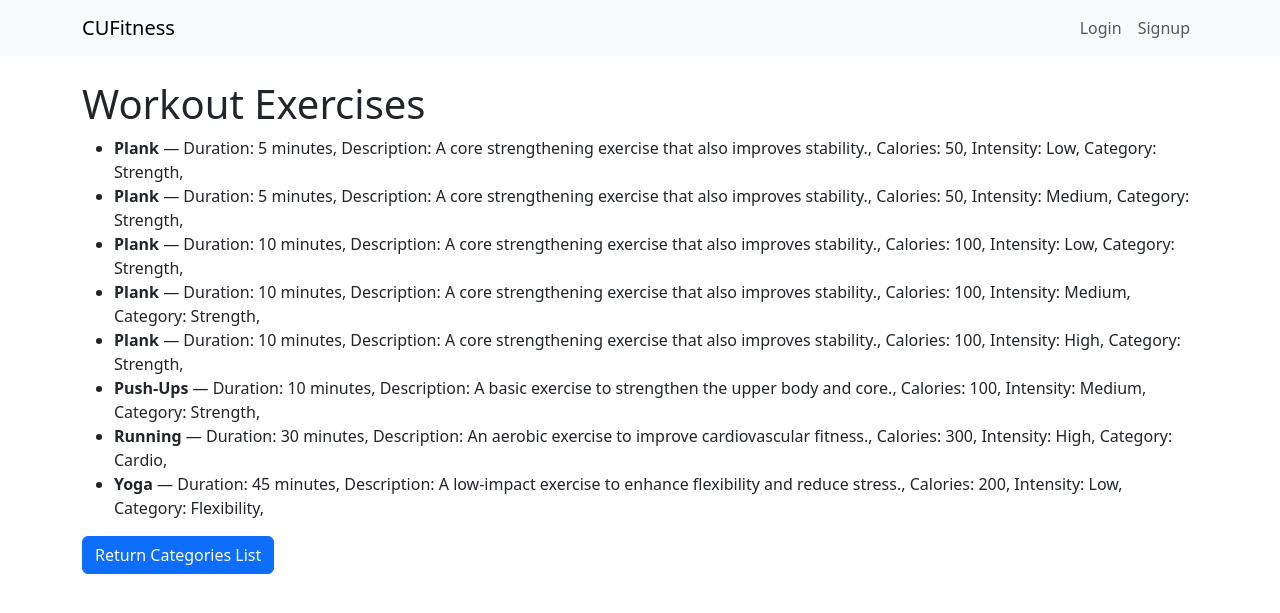
After one commit to Rat-fi/Iron-Concordia, a Django app: page /FitnessPlan/browse_exercises/ in a window 1280 px wide. The commit adds this page. Shown: the top 613 px of the page. Run offline with Django 5.2, Linux system fonts and the light colour scheme; data comes from the database, SQL or seed files in the repository; both versions use the stored data as it was after the commit.

Commit message:
IC-14 Browse Workout by the Category

```diff
--- /dev/null
+++ b/CUFitness/FitnessPlan/models/BrowseWorkout.py
@@ -0,0 +1,28 @@
+from django.db import models
+
+class Category(models.Model):
+    name = models.CharField("Category Name", max_length = 50, unique = True)
+
+    def __str__(self):
+        return self.name
+
+class BrowseWorkout(models.Model):
+
+    INTENSITY_CHOICES = [
+        ('Low', 'Low'),
+        ('Medium', 'Medium'),
+        ('High', 'High'),
+    ]
+
+    name = models.CharField("Exercise Name",max_length=255)
+    description = models.TextField("Exercise Dexcription")
+    duration = models.PositiveIntegerField("Duration (minutes)", default = 0)
+    calories = models.PositiveIntegerField("Calories burned", default = 0)
+    category = models.ForeignKey(Category, on_delete = models.CASCADE, related_name="exercises")
+    intensity_level = models.CharField("Workout Intensity", max_length= 20, default="Unknown", choices=INTENSITY_CHOICES)
+
+    def __str__(self):
+        return self.name
+
+    class Meta:
+        ordering = ['name', 'duration', 'intensity_level']
--- a/CUFitness/FitnessPlan/urls.py
+++ b/CUFitness/FitnessPlan/urls.py
@@ -1,8 +1,11 @@
 from django.urls import path
 from .views.AddWorkout import create_workout, workout_detail, workout_list
+from .views.BrowseWorkout import browse_category_list, browse_exercise_list
 
 urlpatterns = [
     path('create/', create_workout, name='workout-create'),
     path('workout/<int:pk>/', workout_detail, name='workout-detail'),
     path('workouts/',workout_list, name='workout-list'),
+    path('browse_categories/', browse_category_list, name='browse_category_list'),
+    path('browse_exercises/', browse_exercise_list, name='browse_exercise_list'),
 ]
--- /dev/null
+++ b/CUFitness/FitnessPlan/views/BrowseWorkout.py
@@ -0,0 +1,26 @@
+from django.shortcuts import render
+from ..models.BrowseWorkout import BrowseWorkout, Category
+from django.db.models import Case, When, IntegerField
+
+def browse_category_list(request):
+    categories = Category.objects.all()
+    return render(request, 'fitnessplan/browse_category_list.html', {'categories': categories})
+
+def browse_exercise_list(request):
+    selected_categories = request.GET.getlist('categories')
+    exercises = BrowseWorkout.objects.all()
+
+    if selected_categories:
+        exercises = exercises.filter(category__id__in = selected_categories)
+
+    exercises = exercises.annotate(
+    intensity_order=Case(
+        When(intensity_level='Low', then=0),
+        When(intensity_level='Medium', then=1),
+        When(intensity_level='High', then=2),
+        default=3,
+        output_field=IntegerField()
+    )
+).order_by('name', 'duration', 'intensity_order')
+
+    return render(request, 'fitnessplan/browse_exercise_list.html', {'exercises': exercises})
--- a/CUFitness/templates/User/dashboard.html
+++ b/CUFitness/templates/User/dashboard.html
@@ -11,6 +11,7 @@
     <h3>Fitness Plan</h3>
     <div class="btn-group mt-3" role="group">
         <a href="{% url 'workout-create' %}" class="btn btn-primary">Create Workouts</a>
+        <a href="{% url 'browse_category_list' %}" class="btn btn-primary">Browse Workouts</a>
     </div>
 
     <!-- Meal Planning Section -->
--- /dev/null
+++ b/CUFitness/templates/fitnessplan/browse_exercise_list.html
@@ -0,0 +1,30 @@
+{% extends 'base.html' %}
+
+{% block title %}Dashboard - FitnessPlan{% endblock %}
+
+{% block content %}
+
+<html>
+<head>
+    <meta charset="UTF-8">
+    <title>Workout Exercises List</title>
+</head>
+<body>
+    <h1>Workout Exercises</h1>
+    <ul>
+        {% for exercise in exercises %}
+            <li>
+                <strong>{{ exercise.name }}</strong> — Duration: {{ exercise.duration }} minutes,
+                Description: {{ exercise.description }},
+                Calories: {{ exercise.calories }},
+                Intensity: {{ exercise.intensity_level }},
+                Category: {{ exercise.category.name }},
+            </li>
+        {% empty %}
+            <li>No Corresponding Exercises</li>
+        {% endfor %}
+    </ul>
+    <a href="{% url 'browse_category_list' %}"><button type="button" class="btn btn-primary">Return Categories List</button></a>
+</body>
+</html>
+{% endblock %}
```
Also changed, not shown: CUFitness/FitnessPlan/admin.py (+12 -0 lines), CUFitness/templates/fitnessplan/browse_category_list.html (added, +21 -0 lines), CUFitness/FitnessPlan/migrations/0003_category_browseworkout.py (added), CUFitness/db.sqlite3.
